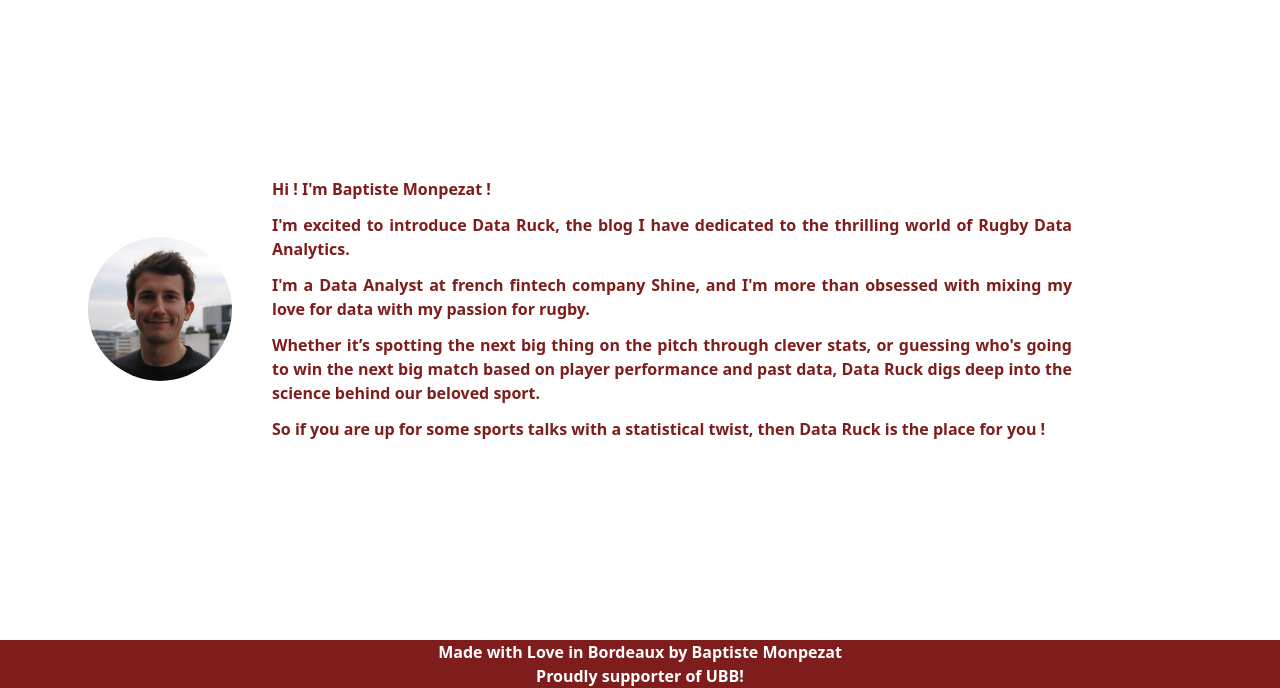
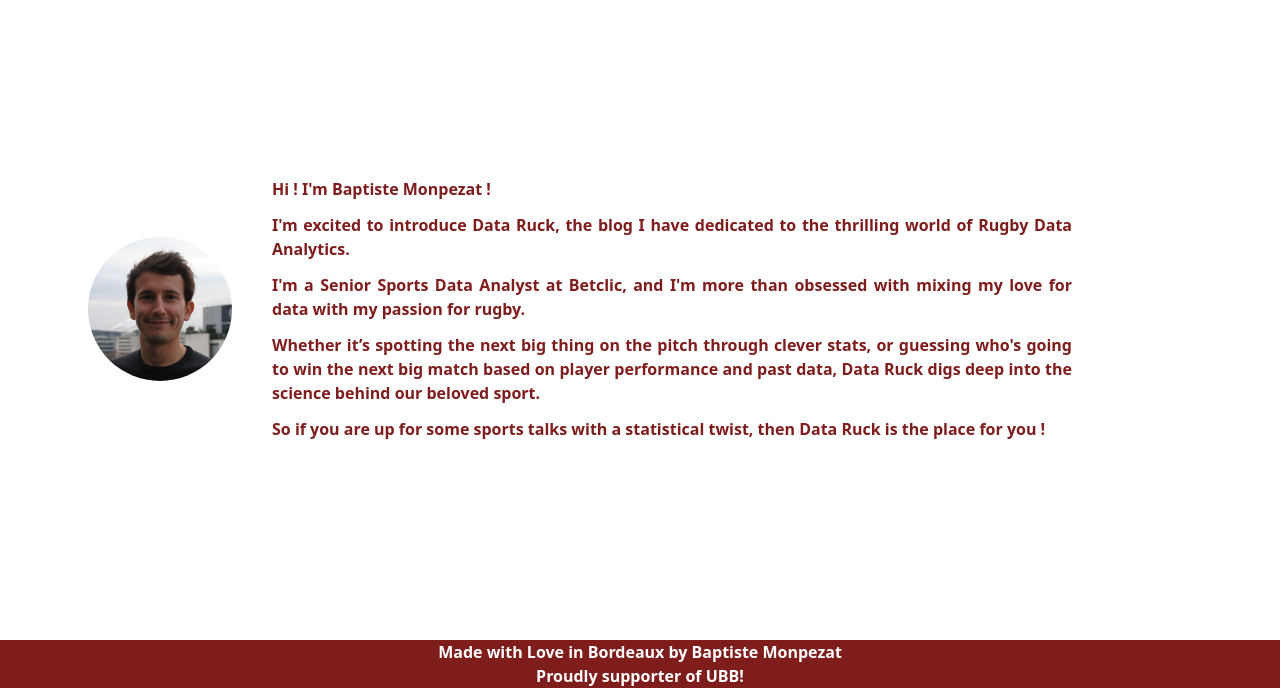
Before and after one commit to baptiste-monpezat/data-ruck, a Gatsby site: page /about in a window 1280 px wide. Shown: the part 112-800 px from the top of the page. Built offline with nearby package versions, Linux system fonts and the light colour scheme; Gatsby itself is replaced by a stand-in of ours.

Commit message:
update job

```diff
--- a/src/pages/about.js
+++ b/src/pages/about.js
@@ -21,7 +21,7 @@ const About = () => {
 
                         <p>Hi ! I'm Baptiste Monpezat ! </p>
                         <p>I'm excited to introduce Data Ruck, the blog I have dedicated to the thrilling world of Rugby Data Analytics.</p>
-                        <p>I'm a Data Analyst at french fintech company Shine, and I'm more than obsessed with mixing my love for data with my passion for rugby.</p>
+                        <p>I'm a Senior Sports Data Analyst at Betclic, and I'm more than obsessed with mixing my love for data with my passion for rugby.</p>
                         <p>Whether it’s spotting the next big thing on the pitch through clever stats, or guessing who's going to win the next big match based on player performance and past data, Data Ruck digs deep into the science behind our beloved sport.</p>
                         <p>So if you are up for some sports talks with a statistical twist, then Data Ruck is the place for you ! </p>
                     </div>
```
